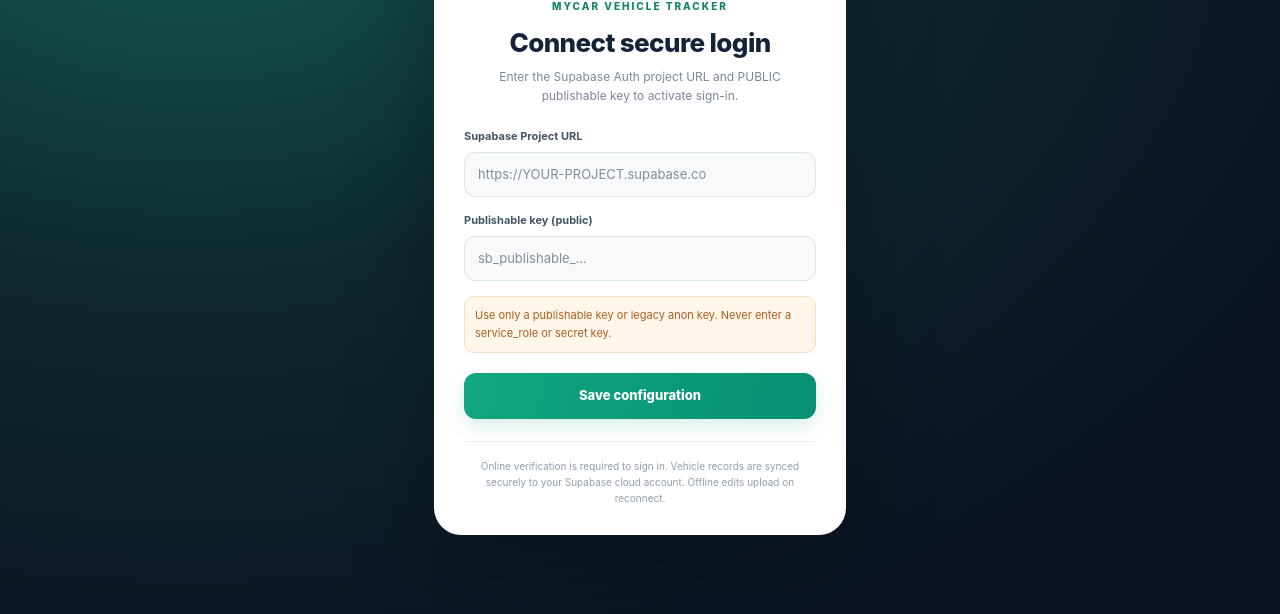
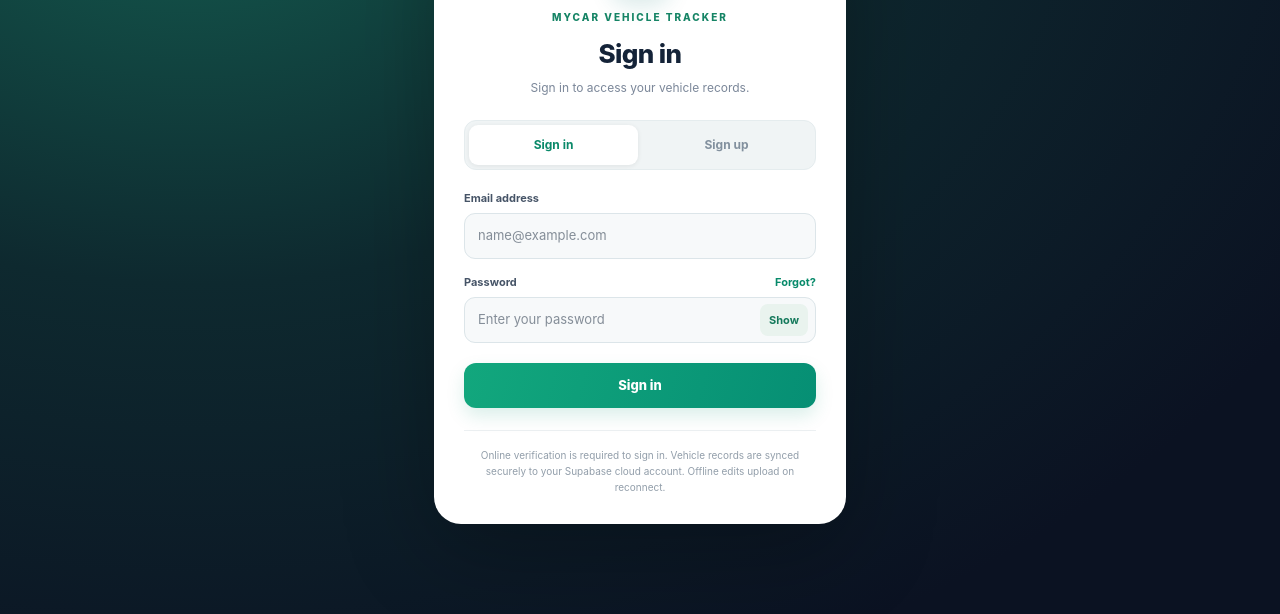
Before and after one commit to yudthakarnk-commits/mycar, a website: page index.html in a window 1280 px wide. Shown: the part 186-800 px from the top of the page. Drawn offline with Linux system fonts and the light colour scheme.

Commit message:
Fix Production Supabase configuration loading

```diff
--- a/index.html
+++ b/index.html
@@ -821,7 +821,7 @@
     </section>
 
     <!-- JavaScript Application Logic -->
-
+    <script src="./auth-config.js" defer></script>
     <script src="./auth.js?v=3.4.2" defer></script>
     <script src="./cloud-sync.js?v=3.4.2" defer></script>
     <script src="./app.js?v=3.4.2" defer></script>
```
